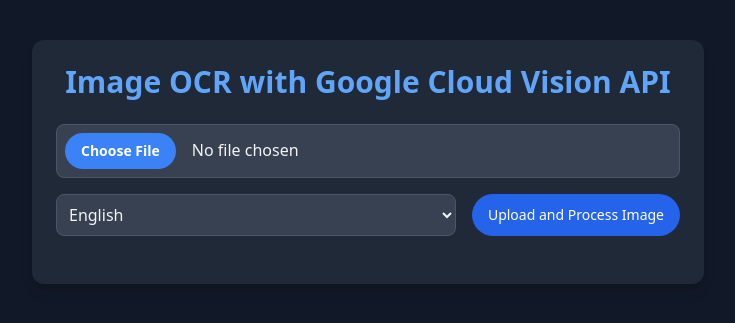
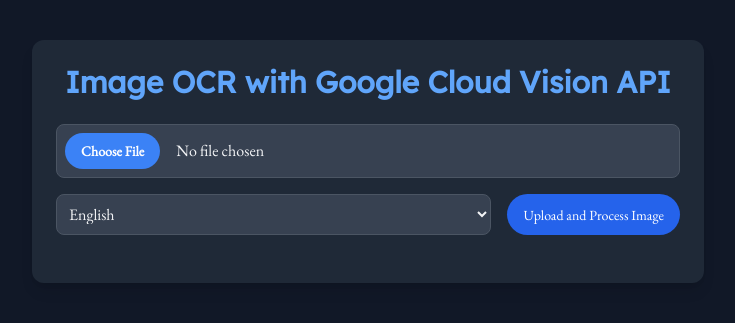
Before and after one commit to mattashton-io/optics-app, a Flask app: page / in a window 1280 px wide. Shown: the top 323 px of the page, without its empty margins (272-1007 px from the left). Run offline with Flask 3, Linux system fonts and the light colour scheme; some libraries are stand-ins or nearby versions.

Commit message:
changed fonts and corrected filepath issues

```diff
--- a/app.py
+++ b/app.py
@@ -21,6 +21,7 @@ model = genai.GenerativeModel('gemini-2.5-pro')
 # Configure Google Cloud Storage
 # Replace with your actual bucket name
 BUCKET_NAME = "pytutoring-dev-bucket"
+STATIC_DIR = "/usr/local/google/home/mattashton/Documents/pyTutoring/optics-app/static"
 # Ensure GOOGLE_APPLICATION_CREDENTIALS environment variable is set
 # or provide credentials explicitly.
 
@@ -39,7 +40,7 @@ print("supported languaged dict:", supported_languages_for_tts)
 scoped_languages = []
 for lang in supported_languages_for_tts:
     scoped_languages.append(lang[-2:].lower())
-scoped_languages += ["zh-CN"]
+scoped_languages += ["zh-CN", "en"]
 print("scoped languages: ", scoped_languages)
 
 @app.route('/', methods=['GET', 'POST'])
@@ -124,6 +125,7 @@ def text_to_speech(text, language_code):
     """Synthesizes speech from text."""
     print("Synthesizing speech")
 
+    print("language code: ", language_code)
     if language_code not in scoped_languages:
         return "Language not supported for audio playback."
 
@@ -165,9 +167,13 @@ def text_to_speech(text, language_code):
         print(f"Error synthesizing speech: {e}")
         return "Error generating audio."
 
+    #print current working dir + create naming convention for generated audio files
     print("os.getcwd = ", os.getcwd())
     audio_filename = f"output-{uuid.uuid4()}.mp3"
-    audio_filepath = os.path.join("/usr/local/google/home/mattashton/Documents/pyTutoring/optics-app/static", audio_filename)
+
+    #Create folder to store generated audio
+    os.system(f"mkdir -p {STATIC_DIR}")
+    audio_filepath = os.path.join(STATIC_DIR, audio_filename)
     with open(audio_filepath, "wb") as out:
         out.write(response.audio_content)
         print(f'Audio content written to file "{audio_filepath}"')
--- a/templates/index.html
+++ b/templates/index.html
@@ -5,6 +5,17 @@
     <meta name="viewport" content="width=device-width, initial-scale=1.0">
     <title>OCR App</title>
     <script src="https://cdn.tailwindcss.com"></script>
+    <link rel="preconnect" href="https://fonts.googleapis.com">
+    <link rel="preconnect" href="https://fonts.gstatic.com" crossorigin>
+    <link href="https://fonts.googleapis.com/css2?family=EB+Garamond&family=Lexend&display=swap" rel="stylesheet">
+    <style>
+        body {
+            font-family: 'EB Garamond', serif;
+        }
+        h1, h2, h3 {
+            font-family: 'Lexend', sans-serif;
+        }
+    </style>
 </head>
 <body class="bg-gray-900 text-gray-100">
     <div class="container mx-auto mt-10 p-6 bg-gray-800 rounded-xl shadow-lg max-w-2xl">
```
